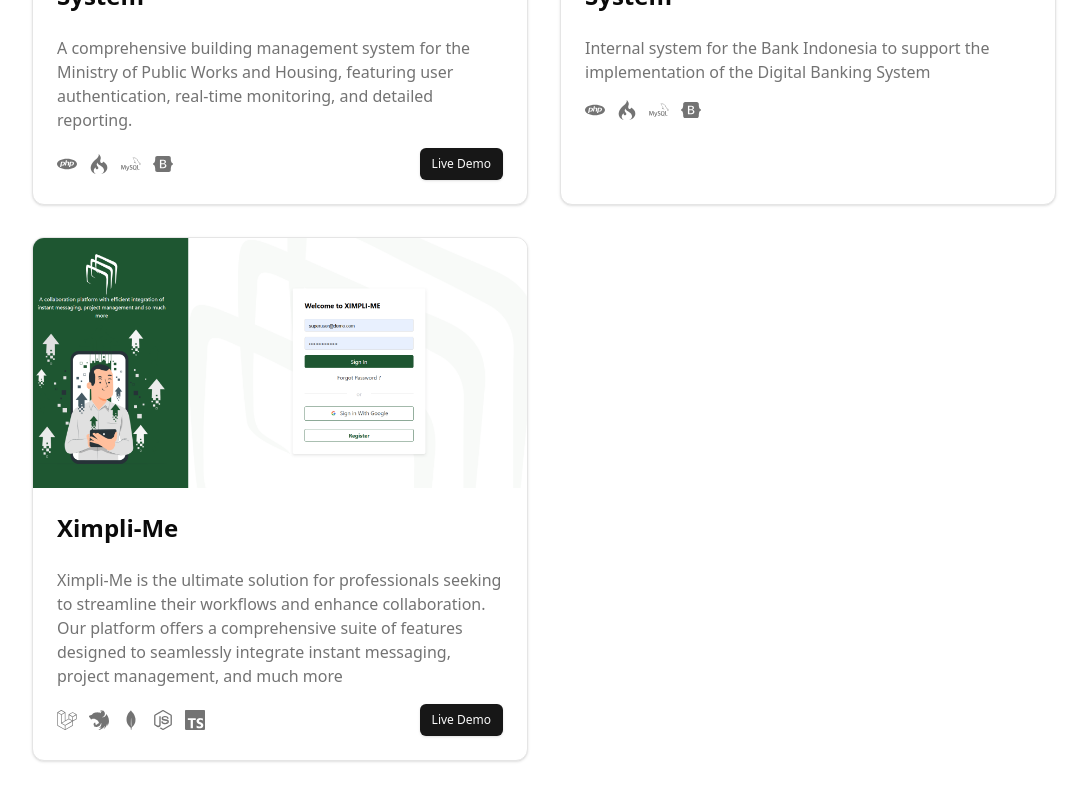
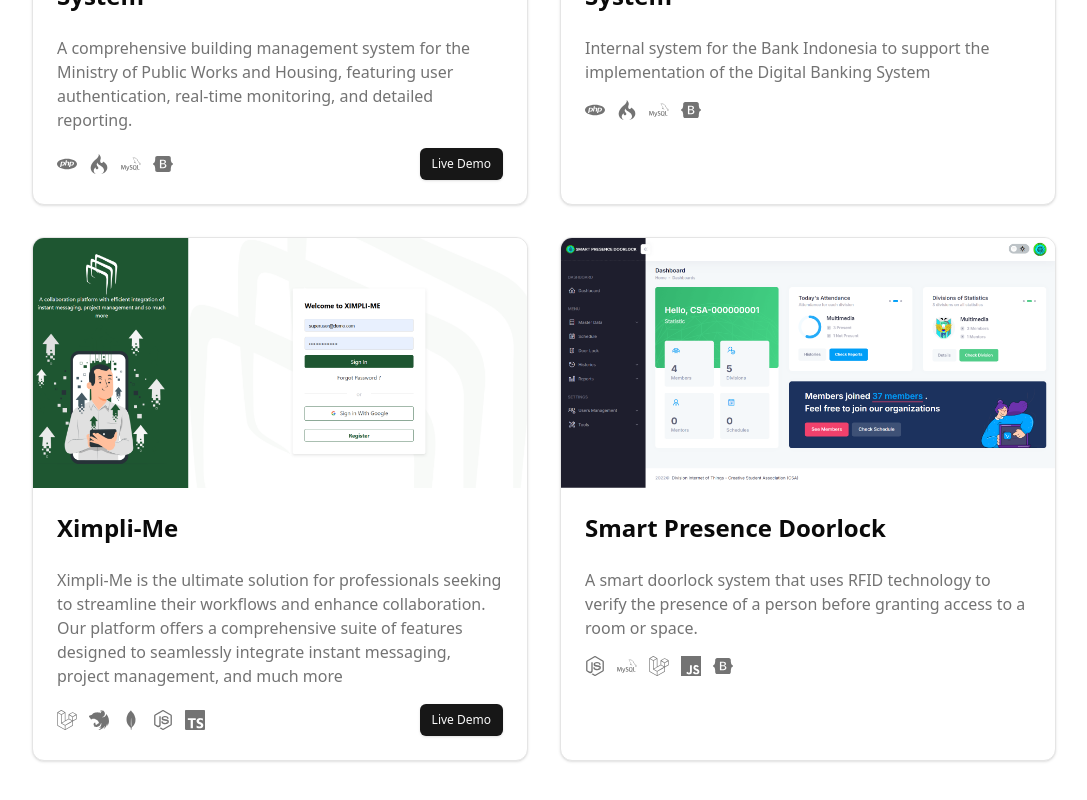
Before and after one commit to xietsunzao/portfolio, a Next.js app: page /projects in a window 1280 px wide. Shown: the part 584-1384 px from the top of the page, without its empty margins (96-1183 px from the left). Built offline with nearby package versions, Linux system fonts and the light colour scheme.

Commit message:
Add new project "Smart Presence Doorlock" and include JavaScript in tech stack

```diff
--- a/src/components/Projects.tsx
+++ b/src/components/Projects.tsx
@@ -15,6 +15,7 @@
   SiNestjs,
   SiMongodb,
   SiNodedotjs,
+  SiJavascript,
 } from "react-icons/si"
 import { useEffect, useRef } from "react"
 import gsap from "gsap"
@@ -68,6 +69,18 @@
       { icon: <SiMongodb className="h-5 w-5" />, label: "MongoDB" },
       { icon: <SiNodedotjs className="h-5 w-5" />, label: "NodeJS" },
       { icon: <SiTypescript className="h-5 w-5" />, label: "TypeScript" },
+    ]
+  },
+  {
+    title: "Smart Presence Doorlock",
+    description: "A smart doorlock system that uses RFID technology to verify the presence of a person before granting access to a room or space.",
+    image: "/projects/project-4.png",
+    tech: [
+      { icon: <SiNodedotjs className="h-5 w-5" />, label: "NodeJS" },
+      { icon: <SiMysql className="h-5 w-5" />, label: "MySQL" },
+      { icon: <SiLaravel className="h-5 w-5" />, label: "Laravel" },
+      { icon: <SiJavascript className="h-5 w-5" />, label: "JavaScript" },
+      { icon: <SiBootstrap className="h-5 w-5" />, label: "Bootstrap" },
     ]
   }
 ]
```
Also changed, not shown: public/projects/project-4.png (added).
